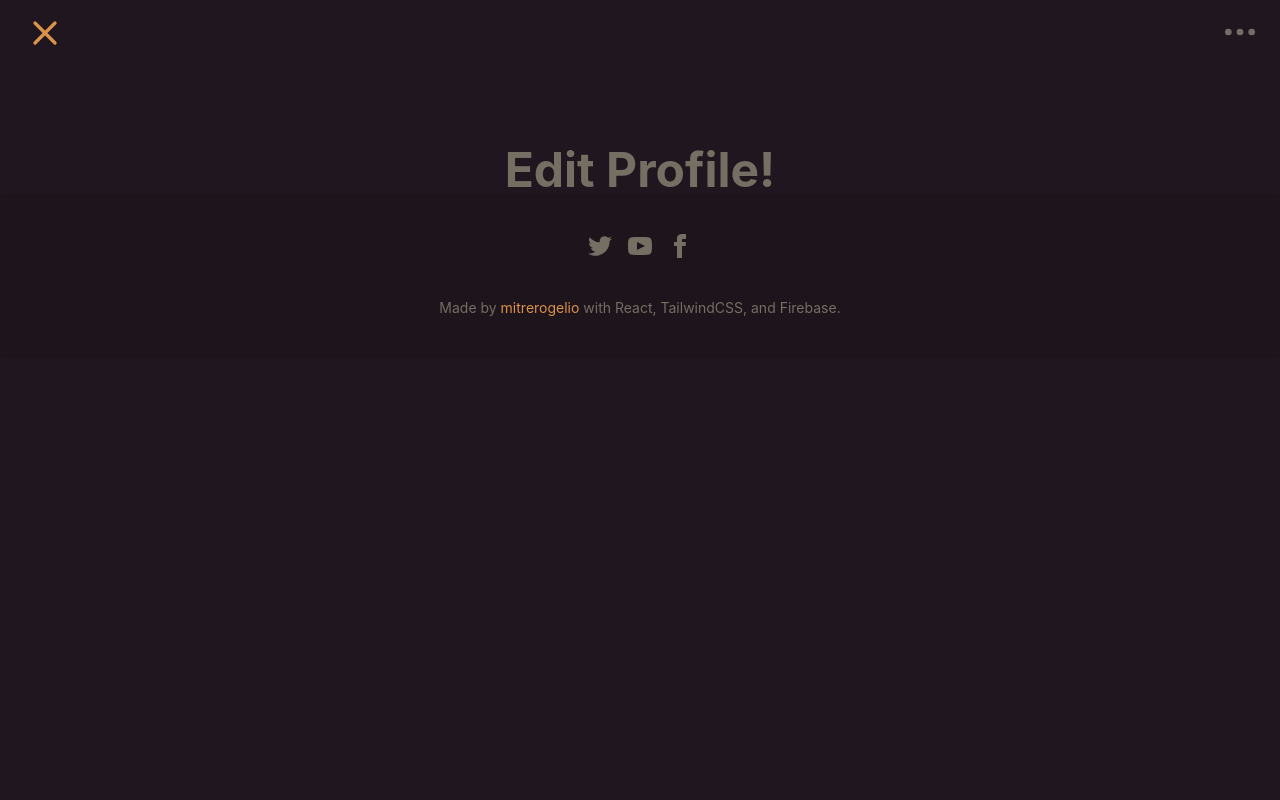
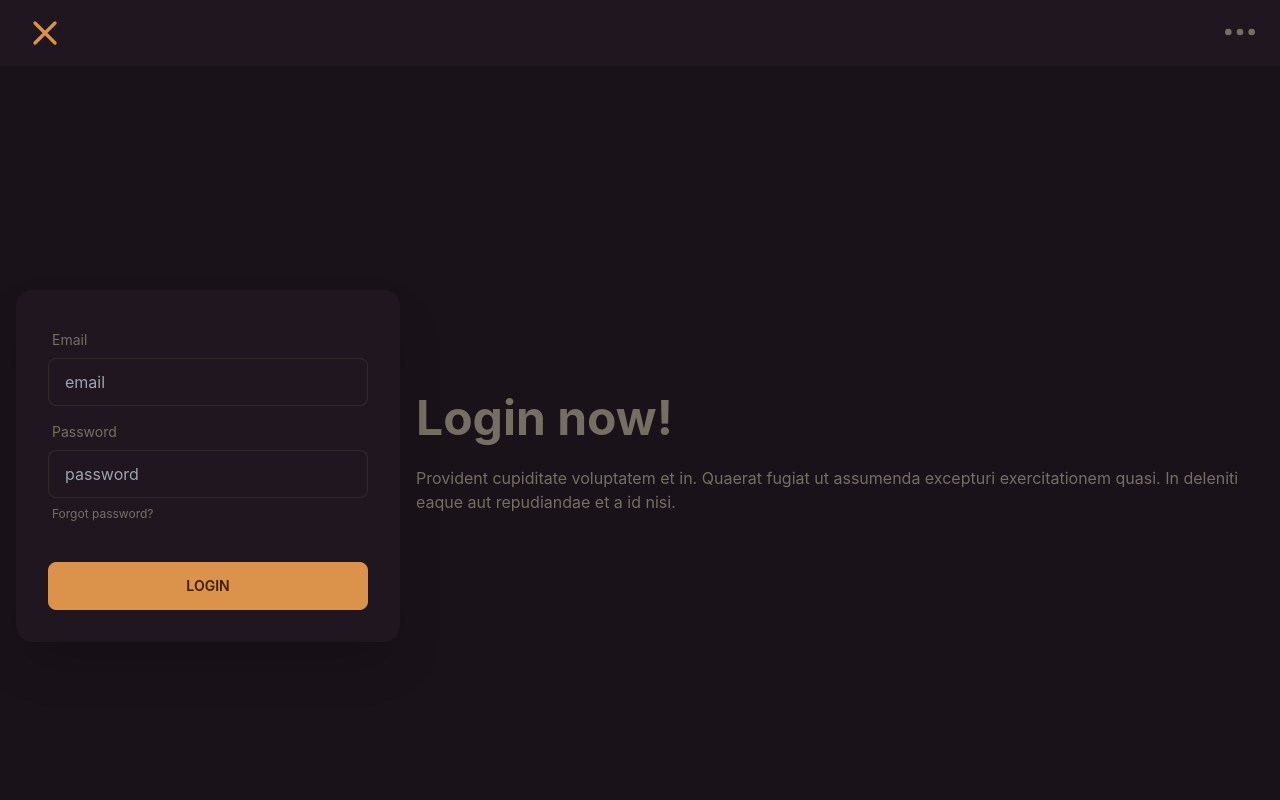
Before and after one commit to mitrerogelio/brewlogger, a React (Create React App) app: page /profile in a window 1280 px wide. Shown: the top 800 px of the page. Built offline with nearby package versions, Linux system fonts and the light colour scheme; no server answers.

Commit message:
successfully update ref obj

```diff
--- a/src/pages/Brew.js
+++ b/src/pages/Brew.js
@@ -1,9 +1,29 @@
 import ChildPage from "../components/ChildLayout"
 import { useLocation } from "react-router-dom"
+import { useRef } from "react"
 
 export const Brew = () => {
+  // Retrieve brewer obj from <Brewmethods />
   const { state: {data} } = useLocation()
-  console.log(data)
+
+  // Store brewer data as ref
+  const ref = useRef({data})
+  // console.log(ref)
+
+  // Dropdown Options
+  const ratios = ['1:7','1:8','1:9','1:10','1:11','1:12','1:13','1:14','1:15','1:16','1:17','1:18','1:19','1:20']
+  const onOptionChangeHandler = (event) => {
+    // console.log("User Selected Value - ", event.target.value)
+    ref.current.data.multiple = event.target.value.substring(2)
+    console.log(`The multiple is now ${ref.current.data.multiple}`)
+  }
+
+  // Slider Logic
+  const sliderEventHandler = (event) => {
+    ref.current.data.dose = event.target.value
+    console.log(`The dose is now ${ref.current.data.dose}`)
+    return ref.current.data.dose
+  }
 
   return (
     <ChildPage>
@@ -16,44 +36,29 @@ export const Brew = () => {
           </div>
           <div className="card-body">
             <h2 className="card-title">{data.name}</h2>
-            <p>Easy to brew and super consistent, the French Press is very reliable. Its classic and well-engineered design hasn’t changed much since its invention in 1929, and it’s perfect for making multiple cups of heavy-bodied coffee in 4 minutes. Learn how to use the French Press to brew incredible-tasting coffee below.</p>
+            <p>{data.description}</p>
           </div>
+
+          {/* Brew Form */}
+          <select className="select select-primary w-full max-w-xs" onChange={onOptionChangeHandler}>
+            <option>Brew Ratio:</option>
+              {
+                ratios.map((ratio, index) => {
+                  return <option key={index}>{ratio}</option>
+                })
+              }
+          </select>
+
           <section className="flex flex-col items-center my-5">
-            <label htmlFor="coffee-dose" className="self-start mb-2">Coffee (grams): {data.dose}</label>
-            <input type="range" id="coffee-dose" min="0" max="100" defaultValue='10' className="range" step="10" />
-            <div className="w-full flex justify-between text-xs px-2 pointer-cursor">
-              <span>|</span>
-              <span>|</span>
-              <span>|</span>
-              <span>|</span>
-              <span>|</span>
-            </div>
+            <label htmlFor="coffee-dose" className="self-start mb-2">Coffee (grams): {ref.current.data.dose}</label>
+            <input type="range" id="coffee-dose" min="10" max="50" defaultValue={ref.current.data.dose} className="range" step="5" onChange={sliderEventHandler} />
+
           </section>
           <section className="flex flex-col items-center  my-5">
             <div className="w-full">
-              <label htmlFor="water-dose" className="self-start mb-2">Water (mL/grams)</label>
-              <input id="water-dose" type="range" min="0" max="100" defaultValue="40" className="range" />
+              <p>Water Amount: <span className="text-primary">{ref.current.data.dose * ref.current.data.multiple}</span>(mL/grams)</p>
             </div>
           </section>
-          <select className="select select-primary w-full max-w-xs">
-            <option>Brew Ratio</option>
-            <option>1:5</option>
-            <option>1:6</option>
-            <option>1:7</option>
-            <option>1:8</option>
-            <option>1:9</option>
-            <option>1:10</option>
-            <option>1:11</option>
-            <option>1:12</option>
-            <option>1:13</option>
-            <option>1:14</option>
-            <option>1:15</option>
-            <option>1:16</option>
-            <option>1:17</option>
-            <option>1:18</option>
-            <option>1:19</option>
-            <option>1:20</option>
-          </select>
         </article>
       </main>
     </ChildPage>
--- a/src/pages/Profile.js
+++ b/src/pages/Profile.js
@@ -6,7 +6,38 @@ export const Profile = () => {
   return (
     <section>
       <ChildNav />
-      <h1 className='text-center text-5xl font-bold w-3/5 mx-auto mt-20'>Edit Profile!</h1>
+      <div className="hero min-h-screen bg-base-300">
+        <div className="hero-content flex-col lg:flex-row-reverse">
+          <div className="text-center lg:text-left">
+            <h1 className="text-5xl font-bold">Login now!</h1>
+            <p className="py-6">Provident cupiditate voluptatem et in. Quaerat fugiat ut assumenda excepturi exercitationem quasi. In deleniti eaque aut repudiandae et a id nisi.</p>
+          </div>
+          <div className="card flex-shrink-0 w-full max-w-sm shadow-2xl bg-base-100">
+            <div className="card-body">
+              <div className="form-control">
+                <label className="label">
+                  <span className="label-text">Email</span>
+                </label>
+                <input type="text" placeholder="email" className="input input-bordered" />
+              </div>
+              <div className="form-control">
+                <label className="label">
+                  <span className="label-text">Password</span>
+                </label>
+                <input type="text" placeholder="password" className="input input-bordered" />
+                <label className="label">
+                  <a href="#" className="label-text-alt link link-hover">Forgot password?</a>
+                </label>
+              </div>
+              <div className="form-control mt-6">
+                <button className="btn btn-primary">Login</button>
+              </div>
+            </div>
+          </div>
+        </div>
+    </div>
+
+
       <Footer />
     </section>
   );
```
